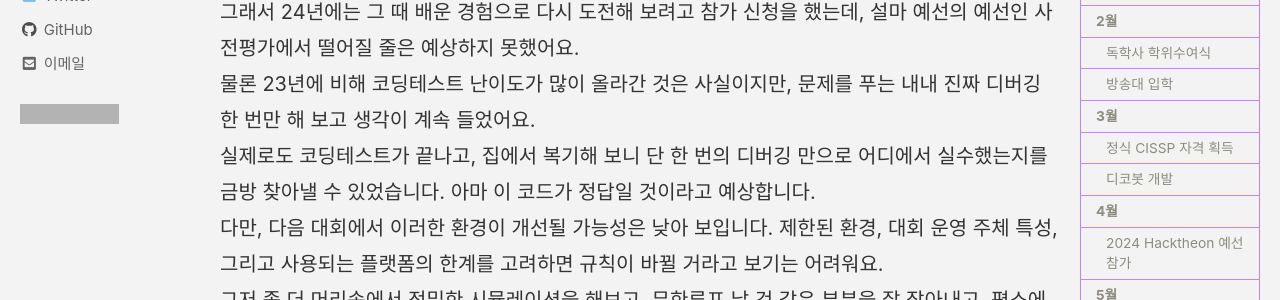
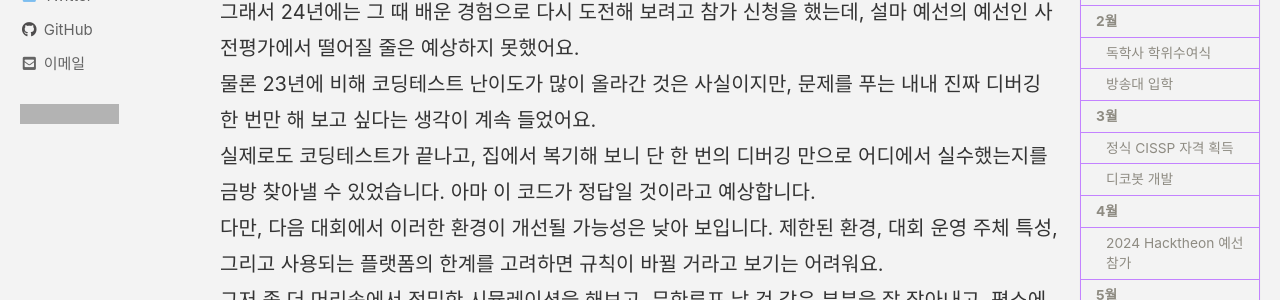
Before and after one commit to Amylo-jh/Amylo-blog, a Jekyll site: the page built from _posts/2025-01-27-2024_review.md, in a window 1280 px wide and 900 px high, scrolled down 6515 px. Shown: the part 188-488 px from the top of the window. Built offline with Jekyll 4.4.1, drawn with Linux system fonts in a browser that asks for light colours; cached includes are drawn as plain includes; comment, search, counter and statistics services are not loaded; some of the changed text lies outside the part shown; grey boxes are pictures that could not be loaded.

Commit message:
fix typo, replaced expired link

```diff
--- a/_posts/2025-01-27-2024_review.md
+++ b/_posts/2025-01-27-2024_review.md
@@ -94,7 +94,7 @@ N100 성능 후기를 찾아보니, 예전의 인텔 아톰을 생각하면 안
 사실, 24년 뿐만 아니라 23년에도 예선 사전평가(코딩테스트)를 봤었어요.<br>
 23년에는 사전평가를 가볍게 통과했지만, 예선에서 정말 생전 처음 보는 AI 문제를 다루느라 삽질했었습니다.<br>
 그래서 24년에는 그 때 배운 경험으로 다시 도전해 보려고 참가 신청을 했는데, 설마 예선의 예선인 사전평가에서 떨어질 줄은 예상하지 못했어요.<br>
-물론 23년에 비해 코딩테스트 난이도가 많이 올라간 것은 사실이지만, 문제를 푸는 내내 진짜 디버깅 한 번만 해 보고 생각이 계속 들었어요.<br>
+물론 23년에 비해 코딩테스트 난이도가 많이 올라간 것은 사실이지만, 문제를 푸는 내내 진짜 디버깅 한 번만 해 보고 싶다는 생각이 계속 들었어요.<br>
 실제로도 코딩테스트가 끝나고, 집에서 복기해 보니 단 한 번의 디버깅 만으로 어디에서 실수했는지를 금방 찾아낼 수 있었습니다. 아마 이 코드가 정답일 것이라고 예상합니다.<br>
 다만, 다음 대회에서 이러한 환경이 개선될 가능성은 낮아 보입니다. 제한된 환경, 대회 운영 주체 특성, 그리고 사용되는 플랫폼의 한계를 고려하면 규칙이 바뀔 거라고 보기는 어려워요.<br>
 그저 좀 더 머리속에서 정밀한 시뮬레이션을 해보고, 무한루프 날 것 같은 부분을 잘 잡아내고, 평소에 더 열심히 연습하는 것 정도만 떠오르네요.<br>
@@ -129,7 +129,7 @@ KISA에서 실전형 사이버훈련장을 운영한다는 보안뉴스 기사
 교육과정은 정말 괜찮았어요. 특히 제가 부족함을 느끼고, 도전하고 싶었던 리버싱 분야에서는 어떻게 접근해야 하는지, 윈도우와 리눅스 환경 간의 차이에 대해 개념을 바로잡을 수 있었습니다. PE 구조에 대한 개요도 배울 수 있었고, PE 구조만 해도 배워야 할 게 산더미라는 것을 알게 되었어요.<br>
 이 글을 쓰면서 다시 한번 교육 신청 페이지를 보니, 다시 공부를 시작하고 싶은 의욕이 생기네요.<br>
 혹시 이 교육에 참여하고 싶으신 분들은 KISA 아카데미 사이트에 회원가입 후, 교육신청 - 실전형 사이버보안 전문인력 양성 - 온라인 교육 을 검색하여 신청해 보세요.<br>
-[https://academy.kisa.or.kr/edu/apply10.kisa](https://academy.kisa.or.kr/edu/apply10.kisa)<br>
+[https://academy.kisa.or.kr/cont/apply/applyEduList.do?APPLY=02](https://academy.kisa.or.kr/cont/apply/applyEduList.do?APPLY=02)<br>
 ## 포터블 모니터 당근
 <blockquote class="twitter-tweet"><p lang="ko" dir="ltr">7만원에 당근해온 제조사 모델명 불명의 휴대용 모니터가 수상할 정도로 스펙이 좋음<br><br>16인치 16:10 WQHD 130hz<br>usb-c * 2 + mini hdmi<br>하단 베젤도 상당히 얇고<br>밝기도 꽤 잘 나옴<br><br>한시간 정도 만져본 후기로는 굉장히 만족스러움 <a href="https://t.co/Qu4RVyYj8N">pic.twitter.com/Qu4RVyYj8N</a></p>&mdash; Amylo (@Amylo_) <a href="https://twitter.com/Amylo_/status/1828775183781601641?ref_src=twsrc%5Etfw">August 28, 2024</a></blockquote> <script async src="https://platform.twitter.com/widgets.js" charset="utf-8"></script>
 
```
